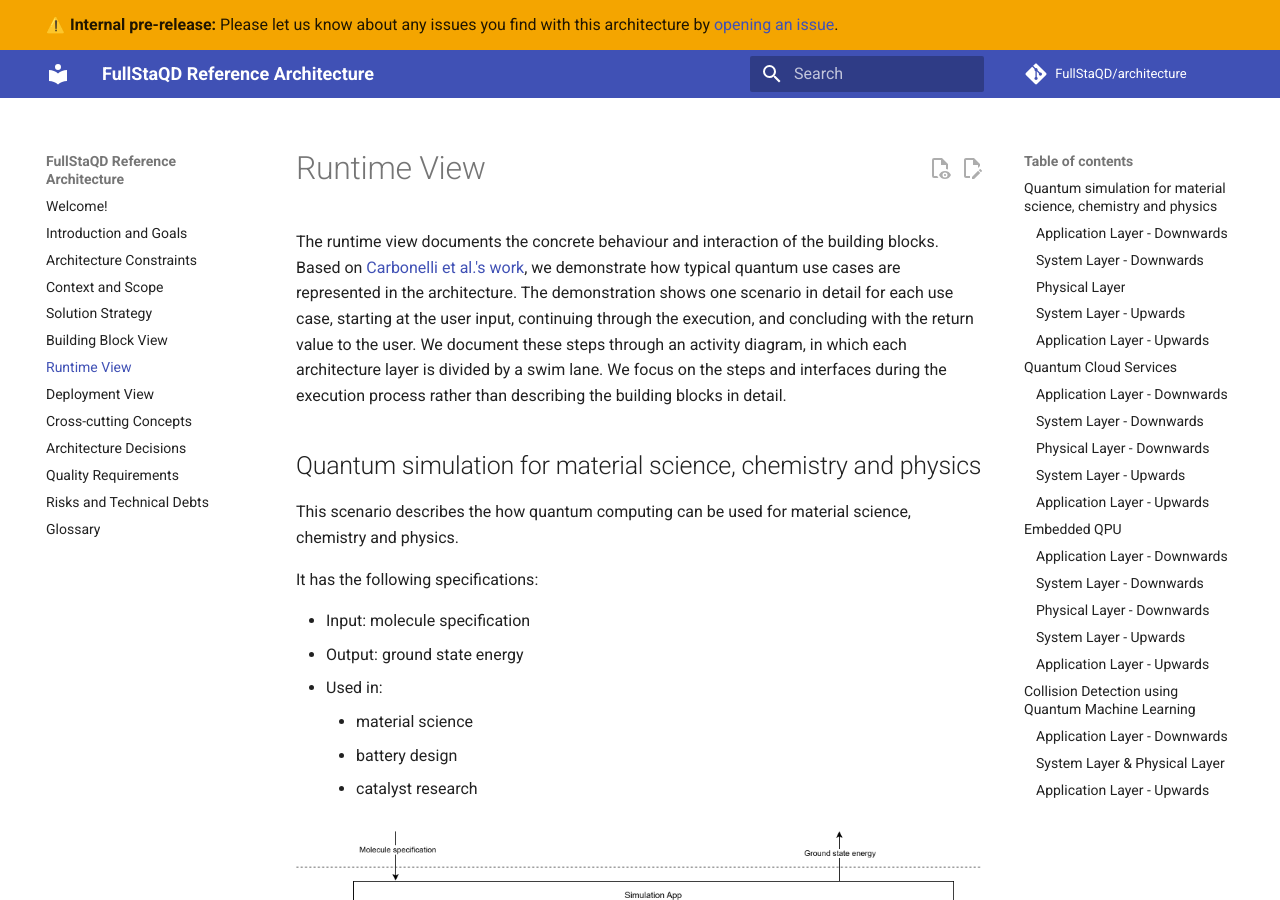
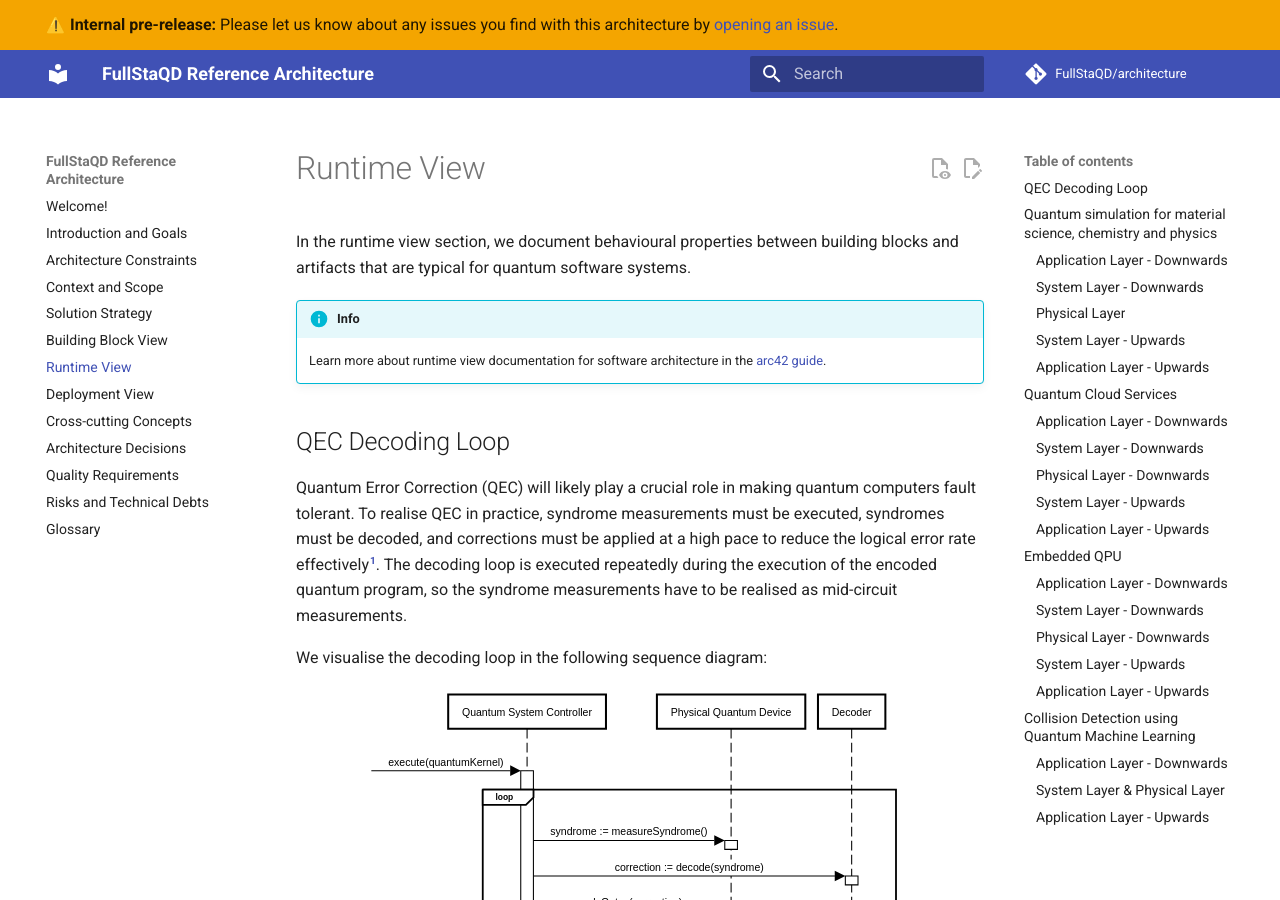
Before and after one commit to FullStaQD/architecture, an MkDocs documentation site: the page built from docs/06_runtime_view.md, in a window 1280 px wide and 900 px high. Built offline with MkDocs 1.6.1 and Material for MkDocs 9.7.7, drawn with Linux system fonts in a browser that asks for light colours; comment, search, counter and statistics services are not loaded; the version menu is left out; some of the changed text lies outside the part shown.

Commit message:
feat: document QEC decoding loop in runtime view

```diff
--- a/docs/06_runtime_view.md
+++ b/docs/06_runtime_view.md
@@ -1,4 +1,31 @@
-# Runtime View {#section-runtime-view}
+# Runtime View
+In the runtime view section, we document behavioural properties between building
+blocks and artifacts that are typical for quantum software systems.
+
+!!! info
+
+    Learn more about runtime view documentation for software architecture in the
+    [arc42 guide](https://docs.arc42.org/section-6/).
+
+## QEC Decoding Loop {#qec-decoding-loop}
+Quantum Error Correction (QEC) will likely play a crucial role in making quantum
+computers fault tolerant. <!--TODO: link cross-cutting concerns section once merged--><!--TODO cite-->
+To realise QEC in practice, syndrome measurements must be executed, syndromes
+must be decoded, and corrections must be applied at a high pace to reduce the
+logical error rate effectively[^sparse-blossom].
+The decoding loop is executed repeatedly during the execution of the encoded
+quantum program, so the syndrome measurements have to be realised as mid-circuit
+measurements.
+
+[^sparse-blossom]: Higgott, O. & Gidney, C. [Sparse Blossom: correcting a million errors per core second with minimum-weight matching](https://doi.org/10.22331/q-2025-01-20-1600). Quantum 9, 1600 (2025).
+
+We visualise the decoding loop in the following sequence diagram:
+<figure markdown="span">
+    ![sequence diagram for the QEC decoding loop](./images/qec-decoding-loop.svg){style="max-width: 80%"}
+</figure>
+
+---
+
 The runtime view documents the concrete behaviour and interaction of the building blocks. Based on [Carbonelli et al.'s work](https://link.springer.com/content/pdf/10.1007/978-3-031-64136-7_12.pdf), we demonstrate how typical quantum use cases are represented in the architecture. The demonstration shows one scenario in detail for each use case, starting at the user input, continuing through the execution, and concluding with the return value to the user.
 We document these steps through an activity diagram, in which each architecture layer is divided by a swim lane.  We focus on the steps and interfaces during the execution process rather than describing the building blocks in detail.
 
--- a/mkdocs.yml
+++ b/mkdocs.yml
@@ -4,6 +4,7 @@ theme:
   features:
     - content.action.edit
     - content.action.view
+    - content.footnote.tooltips
   custom_dir: overrides
 markdown_extensions:
   - attr_list
@@ -14,6 +15,7 @@ markdown_extensions:
   - admonition
   - pymdownx.details
   - pymdownx.superfences
+  - footnotes
 
   - toc:
       toc_depth: 4
```
Also changed, not shown: docs/images/qec-decoding-loop.svg (added).
